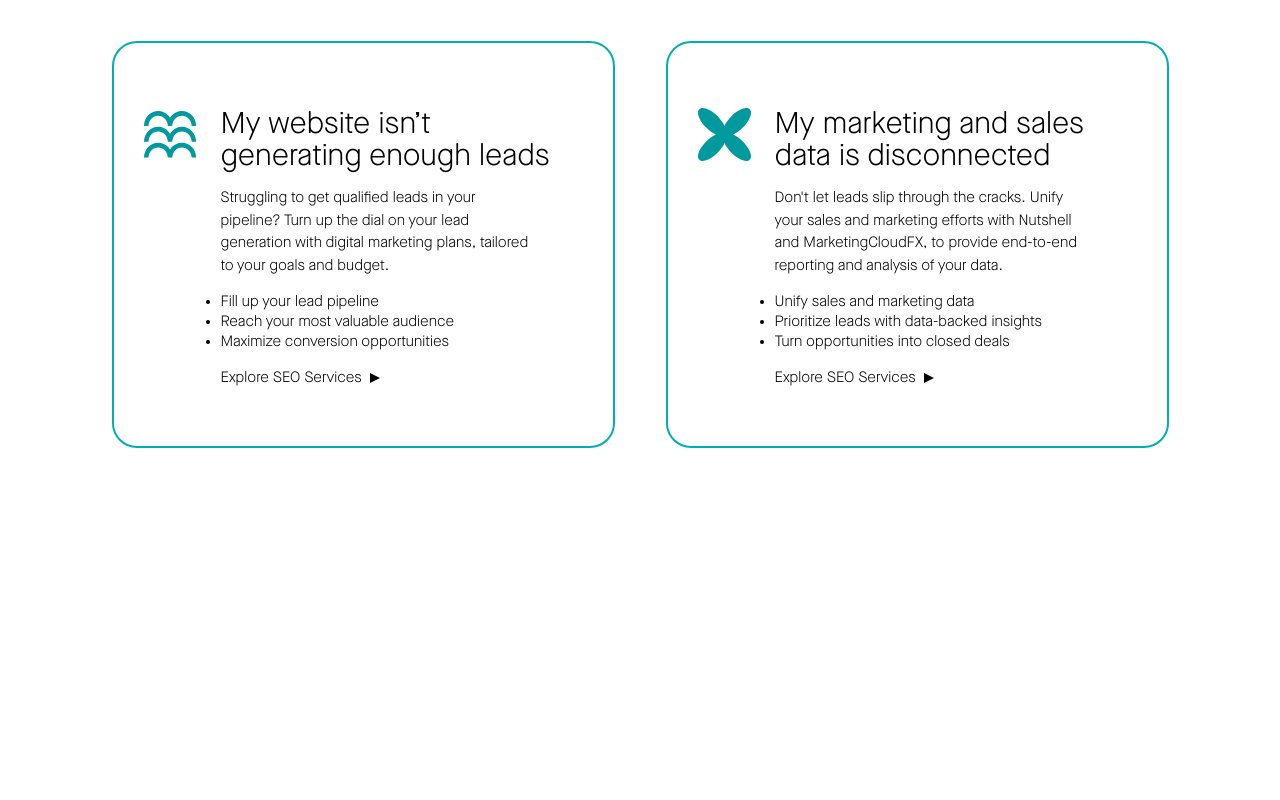
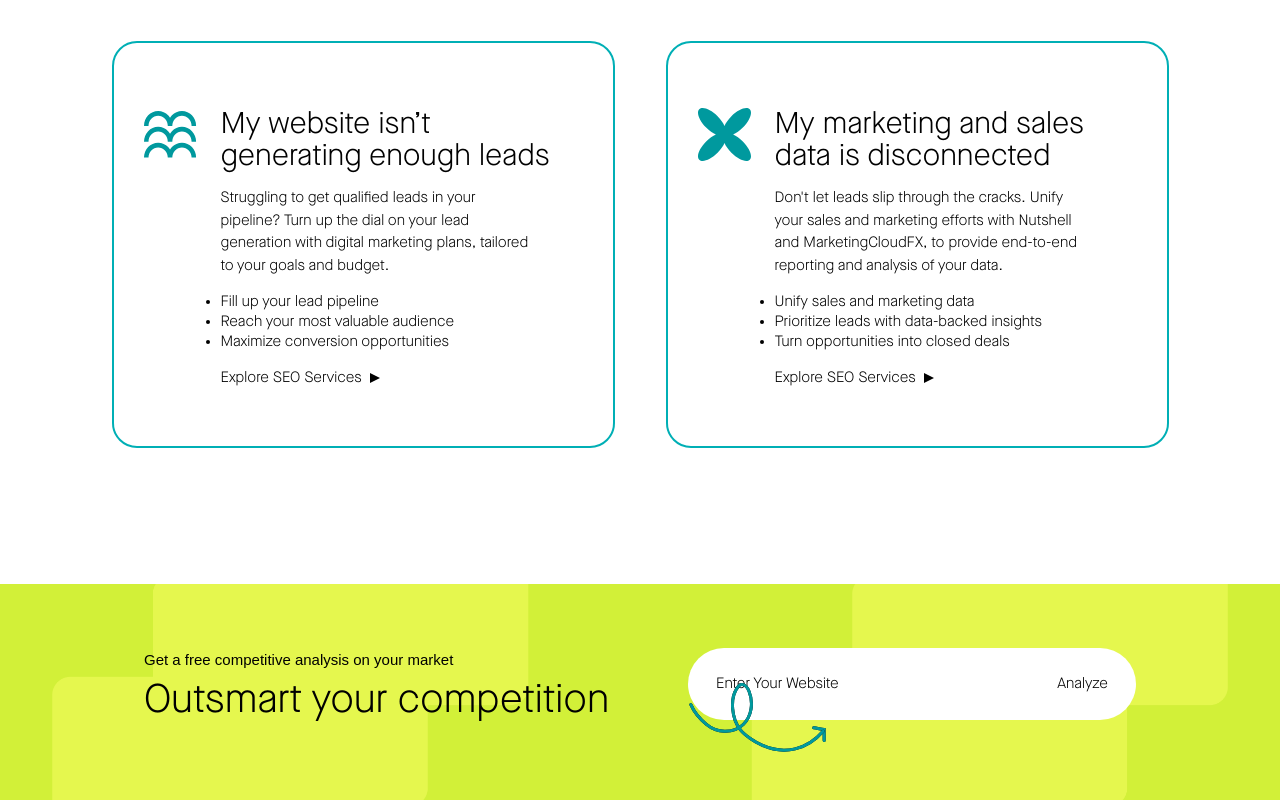
Before and after one commit to sonambishnoi550/Venveo-page, a React (Create React App) app: page / in a window 1280 px wide. Shown: the part 3630-4430 px from the top of the page. Before the commit the page ends 4134 px from the top, so only its background shows below. Built offline with nearby package versions, Linux system fonts and the light colour scheme.

Commit message:
analize section done

```diff
--- a/src/App.js
+++ b/src/App.js
@@ -3,13 +3,15 @@ import Hero from './components/Hero'
 import Feature from './components/Feature'
 import  Client from './components/Client'
 import DigitalMarketing from './components/DigitalMarketing'
+import Analize from './components/Analize'
 const App = () => {
   return (
     <div>
-      <Hero />
-      <Feature />
+      <Hero/>
+      <Feature/>
       <Client/>
       <DigitalMarketing/>
+      <Analize/>
     </div>
   )
 }
--- /dev/null
+++ b/src/components/Analize.jsx
@@ -0,0 +1,41 @@
+import React from 'react';
+
+const Analize = () => {
+    return (
+        <section style={{ backgroundImage: `url(/assets/images/png/Analyze-bg.png)` }} className="mt-20 max-xl:mt-12 max-sm:mt-8 bg-cover bg-no-repeat bg-center pt-16 pb-20 xl:px-32 max-sm:py-12 relative">
+            <img
+                src="/assets/images/svg/analize.svg"
+                alt="img"
+                className="absolute xl:left-[43rem] lg:left-[28rem] max-lg:hidden xl:top-[6rem] lg:top-[9rem] top-[11rem] sm:left-[26rem] left-[4rem] sm:top-[8rem]"
+            />
+            <div className="container">
+                <div className="md:flex justify-between max-lg:flex-col">
+                    <div className="flex-col">
+                        <p className="text-custom-xs font-normal leading-6 text-left pb-2 font-Mono max-lg:text-center">
+                            Get a free competitive analysis on your market
+                        </p>
+                        <p className="text-custom-3xl font-light leading-none text-left max-lg:text-center max-sm:text-2xl">
+                            Outsmart your competition
+                        </p>
+                    </div>
+                    <form className="bg-white  max-lg:mt-5 text-white justify-between rounded-[50px] text-center py-4 sm:py-5 px-7 flex max-w-[448px] w-full lg:ml-auto max-lg:mx-auto">
+                        <input
+                            id="email"
+                            type="text"
+                            placeholder="Enter Your Website"
+                            className="bg-transparent outline-none placeholder:text-black text-custom-xs font-normal leading-5"
+                            aria-label="Enter your website"
+                            required
+                        />
+                        <button
+                            className="text-black text-custom-xs leading-5 font-semibold text-center">
+                            Analyze
+                        </button>
+                    </form>
+                </div>
+            </div>
+        </section>
+    );
+};
+
+export default Analize;
--- a/src/index.css
+++ b/src/index.css
@@ -1,6 +1,9 @@
 @tailwind base;
 @tailwind components;
 @tailwind utilities;
+
+@import url('https://fonts.googleapis.com/css2?family=Space+Mono:ital,wght@0,400;0,700;1,400;1,700&display=swap');
+
 @font-face {
     font-family: 'Söhne Schmal';
     src: url('../public/assets/fonts/TestSöhneSchmal-Fett.otf') format('truetype');
--- a/tailwind.config.js
+++ b/tailwind.config.js
@@ -15,6 +15,10 @@ module.exports = {
           xl: "1140px",
         },
       },
+      fontFamily: {
+        Mono: ["'Space Mono'", "sans-serif"],
+      }
+,
       fontSize: {
         'custom-xxs': '6px',
         'custom-xs': '15px',
```
Also changed, not shown: public/assets/images/png/Analyze-bg.png (added), public/assets/images/svg/analize.svg (added).
